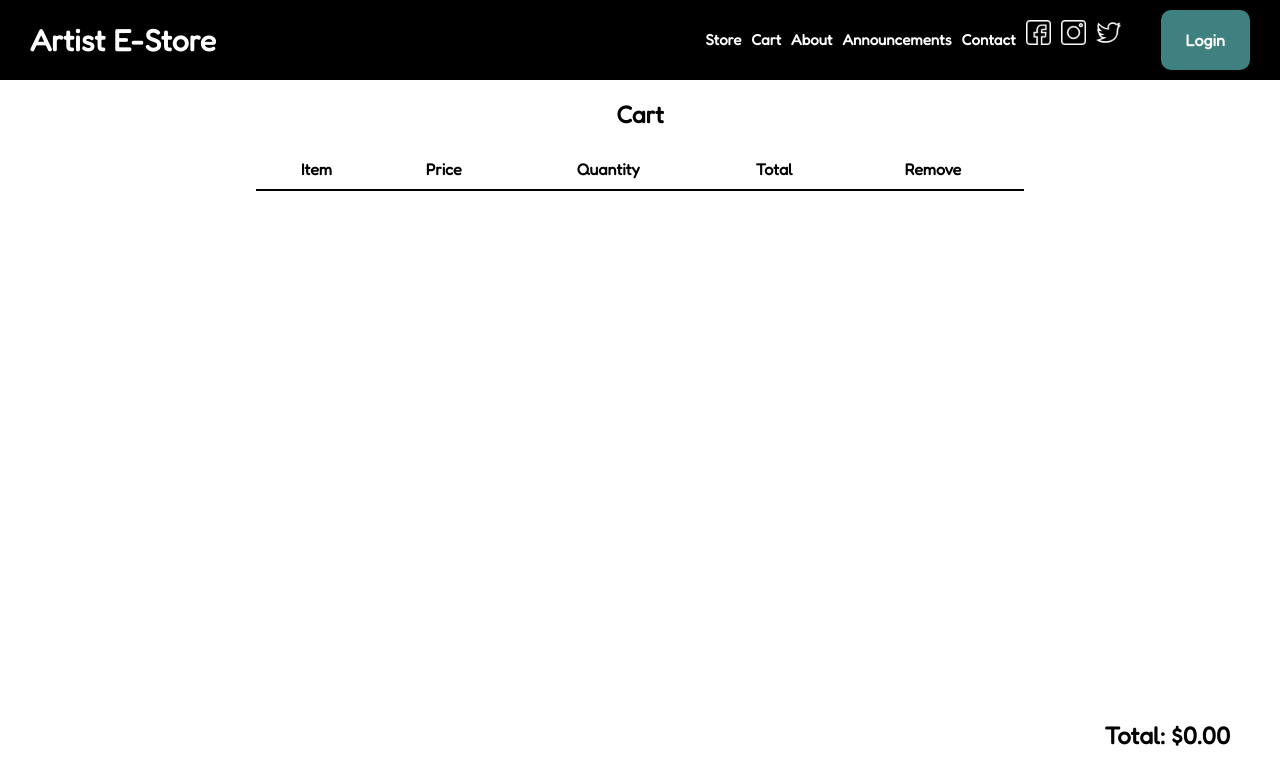
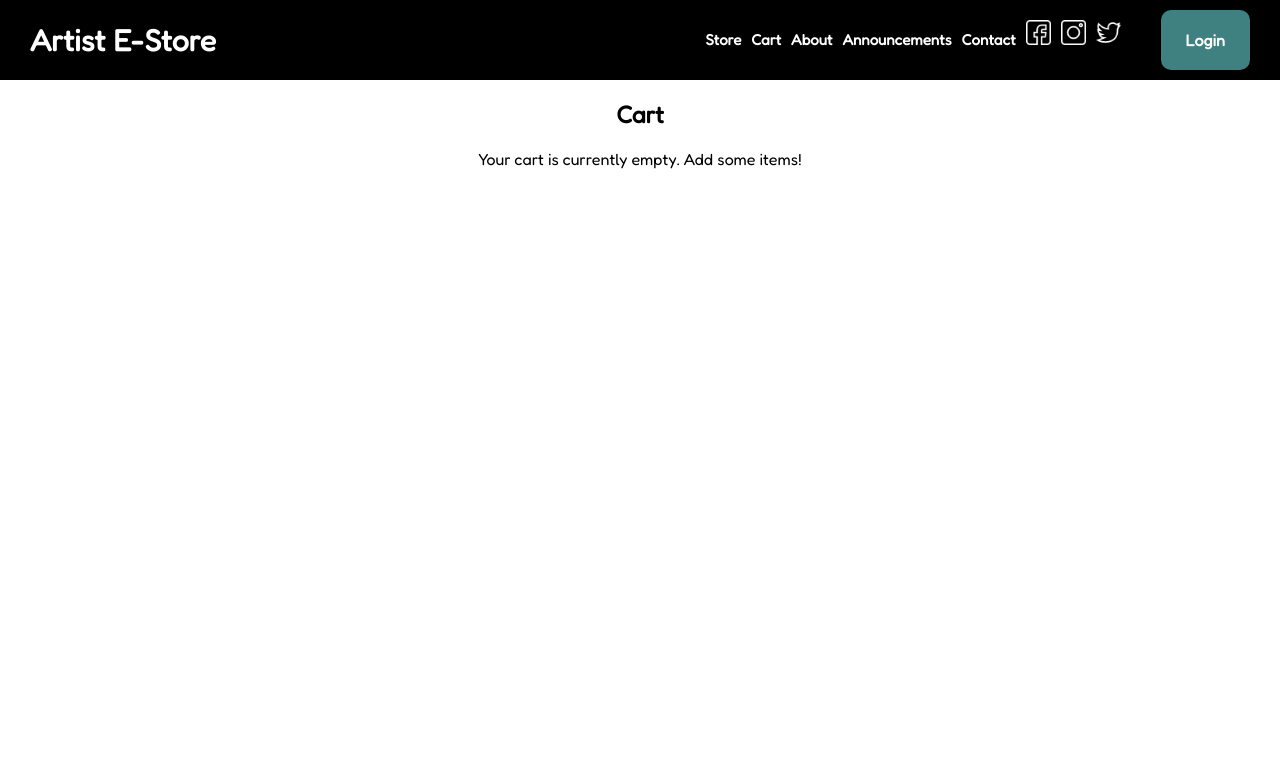
Before and after one commit to ahetrick12/artist-corner-estore, an Angular app in the folder estore-ui/: page /cart in a window 1280 px wide. Shown: the top 784 px of the page. Built offline with nearby package versions, Linux system fonts and the light colour scheme.

Commit message:
User is now notified when the store and their cart is empty.

```diff
--- a/estore-ui/src/app/cart/cart.component.html
+++ b/estore-ui/src/app/cart/cart.component.html
@@ -8,7 +8,7 @@
 </head>
 <body>
   <div id="titl">Cart</div>
-  <div>
+  <div *ngIf="cart.length != 0; else no_items">
     <table id="center">
       <tr>
         <th>Item</th>
@@ -52,11 +52,12 @@
     </table>
     <div id="checkout">
       <h2>Total: {{ findSum() | currency }}</h2>
-      <div *ngIf="cart.length != 0">
+      <div>
         <a routerLink="/checkout">
           <button class="button" id="checkout-button">Checkout</button>
         </a>
       </div>
     </div>
   </div>
+  <ng-template #no_items> <p style="text-align: center;">Your cart is currently empty. Add some items!</p></ng-template>
 </body>
--- a/estore-ui/src/app/search-bar/search-bar.component.html
+++ b/estore-ui/src/app/search-bar/search-bar.component.html
@@ -8,7 +8,4 @@
     />
     <button (click)="onSubmit()">Submit</button>
   </form>
-  <div *ngIf="(searchArray | async)?.length == 0" style="text-align: center">
-    No items found.
-  </div>
 </div>
--- a/estore-ui/src/app/store/store.component.html
+++ b/estore-ui/src/app/store/store.component.html
@@ -17,6 +17,9 @@
       Click to switch to admin inventory management view
     </button>
   </div>
+  <div *ngIf="items.length == 0" style="text-align: center">
+    No items found.
+  </div>
   <ul class="items">
     <li *ngFor="let item of items">
       <div class="boxes">
--- a/estore-ui/src/app/store/store.component.ts
+++ b/estore-ui/src/app/store/store.component.ts
@@ -36,4 +36,8 @@ export class StoreComponent implements OnInit {
   adminLoggedIn(): boolean {
     return this.authService.userIsAdmin();
   }
+
+  itemsSize(){
+    return this.items.length;
+  }
 }
```
